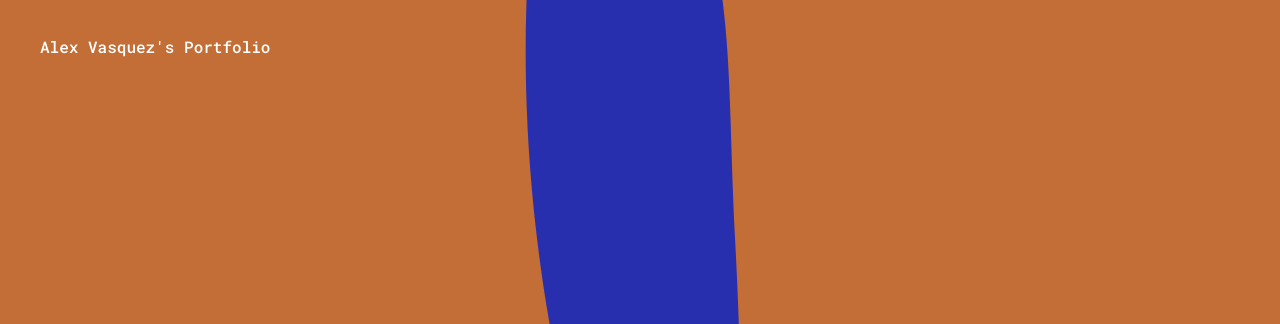
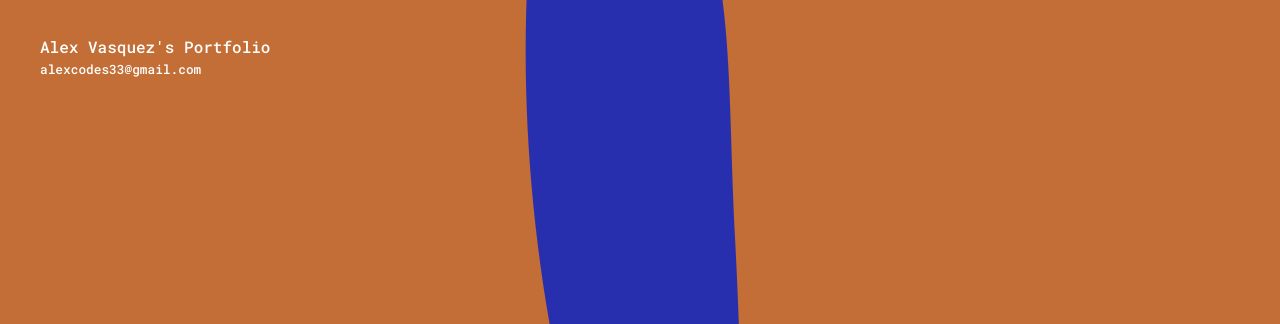
Before and after one commit to Zanderfeldt/avasquez, a plain HTML site: page index.html in a window 1280 px wide. Shown: the top 324 px of the page. Drawn offline with nearby package versions, Linux system fonts and the light colour scheme.

Commit message:
added email

```diff
--- a/index.html
+++ b/index.html
@@ -58,7 +58,7 @@
 							<path d="M 10.45,74.41 C 39.4,110.8 72.59,67.27 95.98,68.68 122.3,70.35 131.5,101.4 154.7,99.69 177.9,98.03 200.5,79.26 198.1,47.17 195.9,15.27 174.6,-0.3279 151.8,0.9941 128.6,2.581 126,16.86 107,22.76 88.26,28.67 88.87,12.36 60.37,1.787 31.79,-8.877 -18.61,37.92 10.45,74.41 Z" />
 						</svg>
 						</div>
-					<h1 class="codrops-header__title">Alex Vasquez's Portfolio</h1>
+					<h1 class="codrops-header__title">Alex Vasquez's Portfolio<br><small>alexcodes33@gmail.com</small></h1>
 				</header>
 				<nav class="demos">
 					<a class="demo demo--current" href="#home"><svg class="decoshape" preserveAspectRatio="none"><use xlink:href="#shape-demo"></use></svg>Home</a>
```
